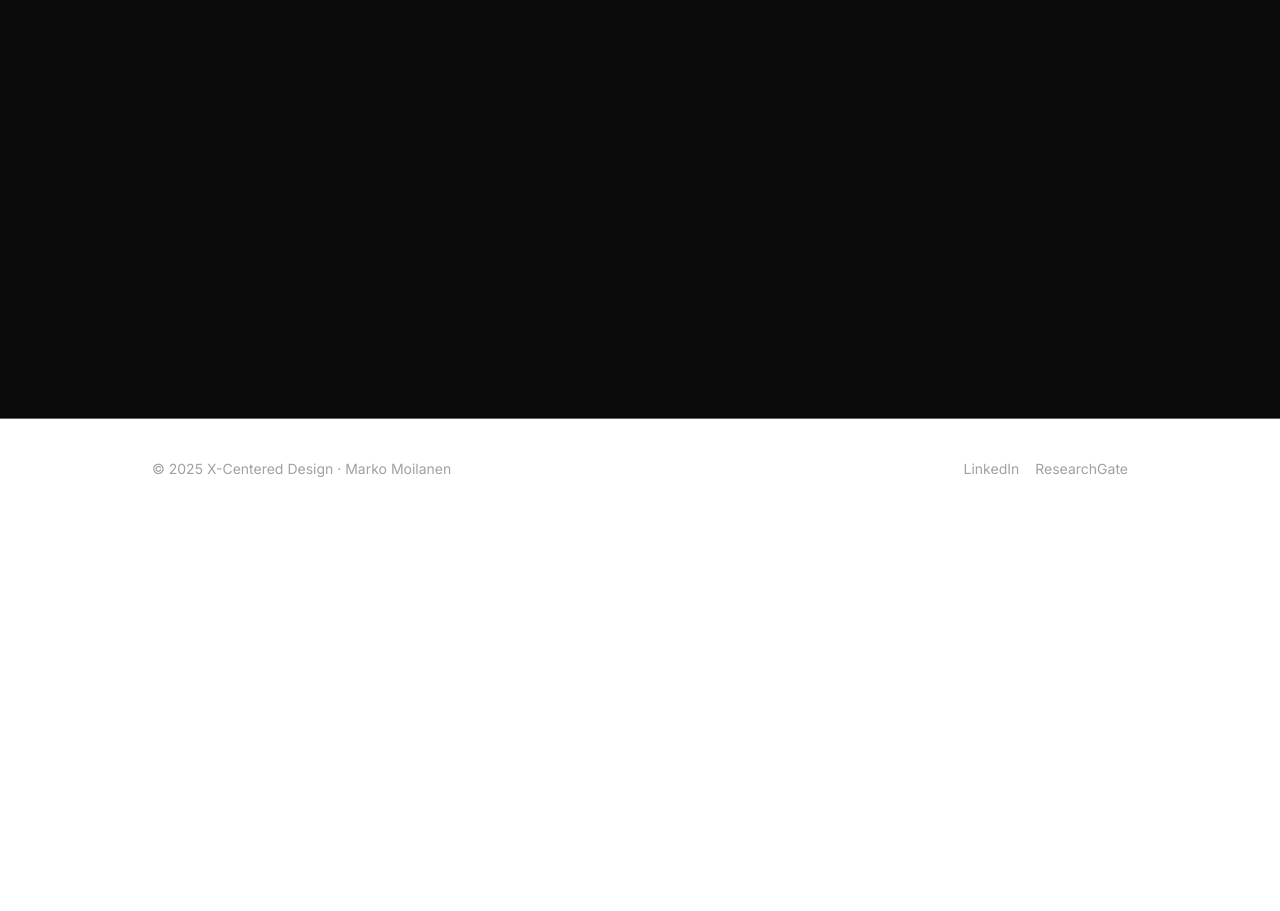
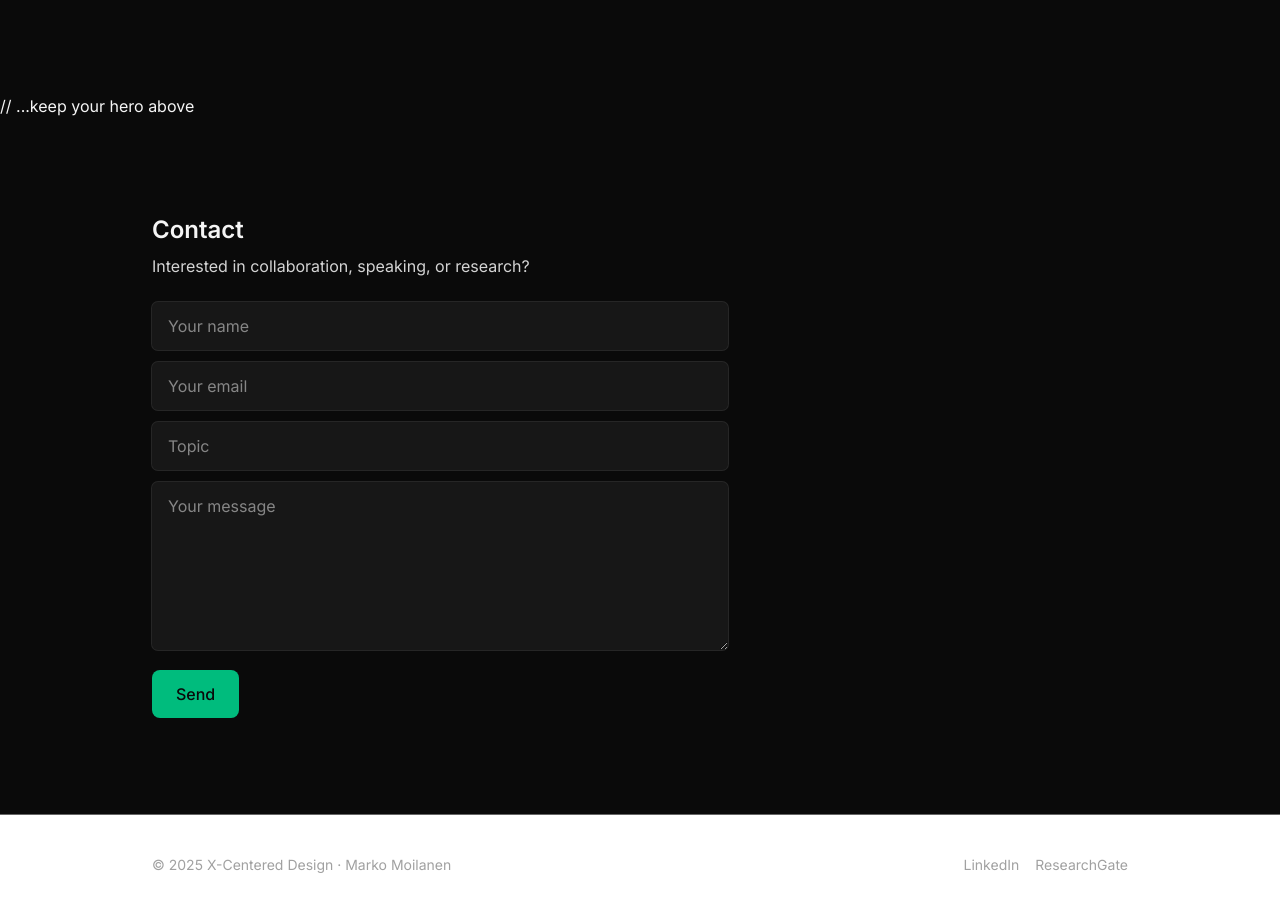
Before and after one commit to moilanenmime/xcentered, a Next.js app: page / in a window 1280 px wide. Shown: the part 431-1342 px from the top of the page. Before the commit the page ends 950 px from the top, so only its background shows below. Built offline with nearby package versions, Linux system fonts and the light colour scheme.

Commit message:
Add contact section with form for collaboration inquiries

```diff
--- a/app/page.tsx
+++ b/app/page.tsx
@@ -30,6 +30,55 @@ export default function Home() {
           </a>
         </div>
       </section>
+      // ...keep your hero above
+      <section id="contact" className="mx-auto max-w-5xl px-6 py-24">
+        <h2 className="text-2xl font-semibold">Contact</h2>
+        <p className="mt-2 text-neutral-300">
+          Interested in collaboration, speaking, or research?
+        </p>
+        <form
+          className="mt-6 grid gap-3 max-w-xl"
+          method="post"
+          action="/api/contact"
+        >
+          <input
+            name="name"
+            placeholder="Your name"
+            className="rounded-md bg-neutral-900 px-4 py-3 outline-none ring-1 ring-neutral-800"
+            required
+          />
+          <input
+            name="email"
+            type="email"
+            placeholder="Your email"
+            className="rounded-md bg-neutral-900 px-4 py-3 outline-none ring-1 ring-neutral-800"
+            required
+          />
+          <input
+            name="topic"
+            placeholder="Topic"
+            className="rounded-md bg-neutral-900 px-4 py-3 outline-none ring-1 ring-neutral-800"
+          />
+          <textarea
+            name="message"
+            placeholder="Your message"
+            rows={6}
+            className="rounded-md bg-neutral-900 px-4 py-3 outline-none ring-1 ring-neutral-800"
+            required
+          />
+          {/* Honeypot anti-spam */}
+          <input
+            type="text"
+            name="company"
+            className="hidden"
+            tabIndex={-1}
+            autoComplete="off"
+          />
+          <button className="mt-2 w-fit rounded-lg bg-emerald-500 px-6 py-3 font-medium text-neutral-950 hover:bg-emerald-400">
+            Send
+          </button>
+        </form>
+      </section>
     </main>
   );
 }
```
